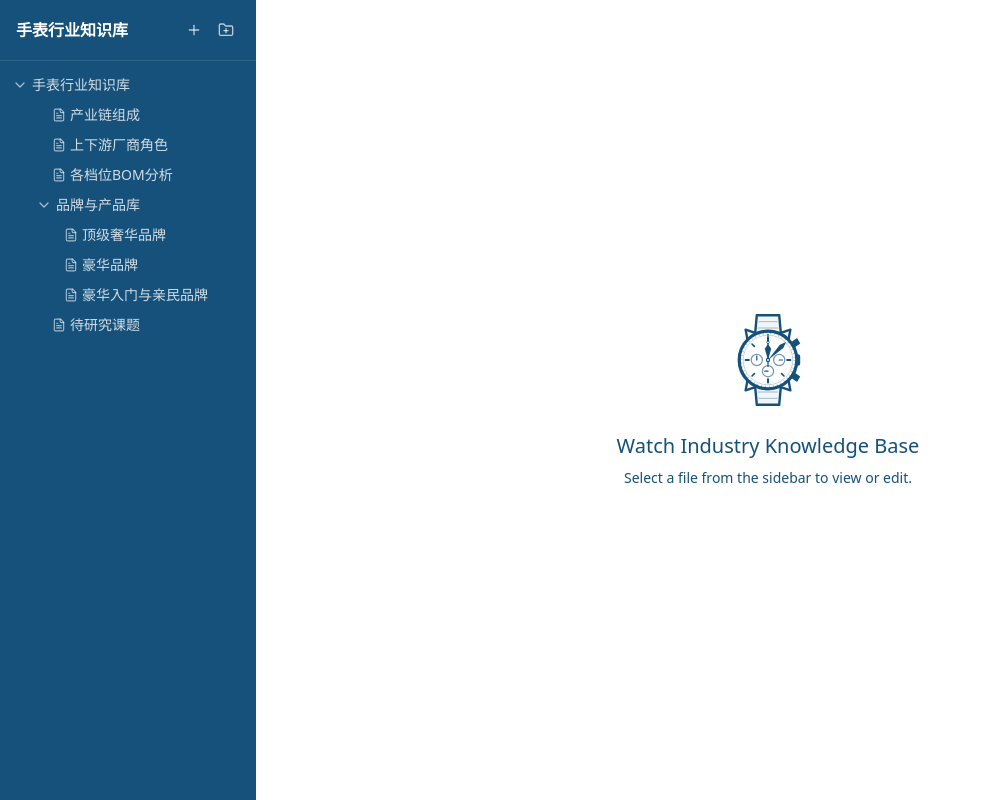
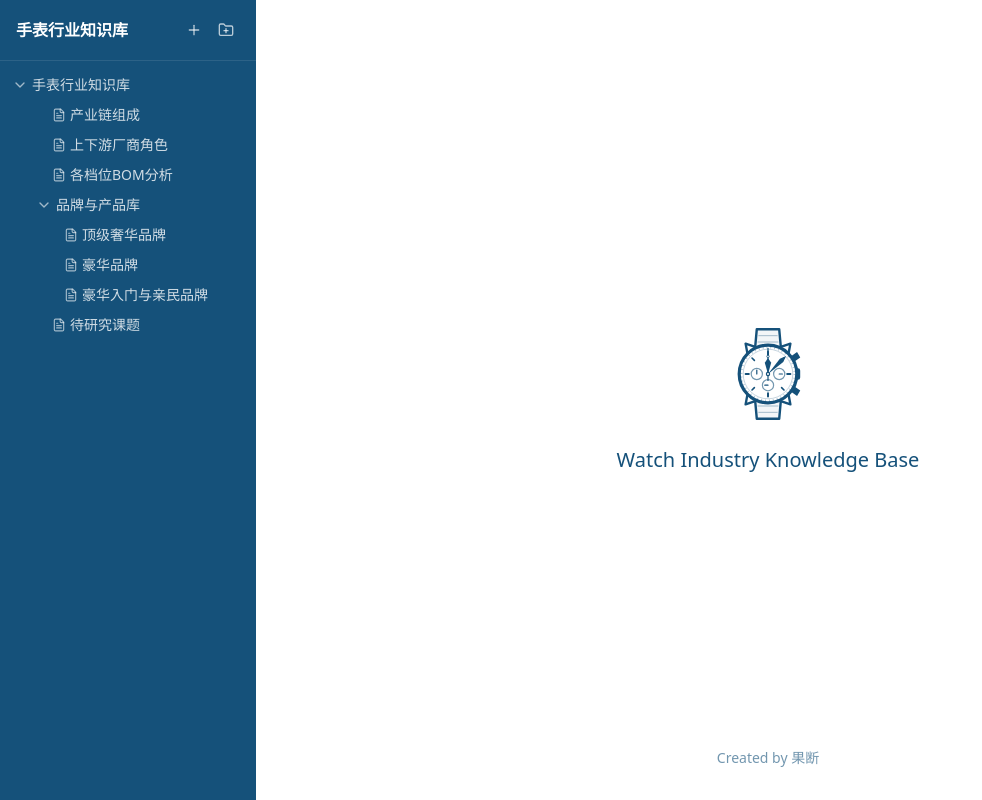
Before and after one commit to outtalents/watchwiki2.0, a React (Vite) app: page / in a window 1280 px wide. Shown: the whole page, without its empty margins (0-982 px from the left). Built offline with nearby package versions, Linux system fonts and the light colour scheme.

Commit message:
feat: Update app title and add footer text
Changes the application title in index.html to "Watch Industry Knowledge Base".
Adds a "Created by 果断" footer text to the editor component when no file is selected.

```diff
--- a/index.html
+++ b/index.html
@@ -3,7 +3,7 @@
   <head>
     <meta charset="UTF-8" />
     <meta name="viewport" content="width=device-width, initial-scale=1.0" />
-    <title>My Google AI Studio App</title>
+    <title>Watch Industry Knowledge Base</title>
   </head>
   <body>
     <div id="root"></div>
--- a/src/components/Editor.tsx
+++ b/src/components/Editor.tsx
@@ -30,7 +30,7 @@ export function Editor({ file, onUpdateContent }: EditorProps) {
 
   if (!file) {
     return (
-      <div className="flex-1 flex items-center justify-center bg-white dark:bg-gray-950 text-gray-400">
+      <div className="flex-1 flex items-center justify-center bg-white dark:bg-gray-950 text-gray-400 relative">
         <div className="text-center">
           <svg
             xmlns="http://www.w3.org/2000/svg"
@@ -105,7 +105,9 @@ export function Editor({ file, onUpdateContent }: EditorProps) {
             <circle cx="60" cy="60" r="2" fill="white" className="dark:fill-gray-950" strokeWidth="1.5" />
           </svg>
           <h2 className="text-xl font-medium text-[#15517a]">Watch Industry Knowledge Base</h2>
-          <p className="mt-2 text-sm text-[#15517a]">Select a file from the sidebar to view or edit.</p>
+        </div>
+        <div className="absolute bottom-8 w-full text-center">
+          <p className="text-sm text-[#15517a] opacity-60">Created by 果断</p>
         </div>
       </div>
     );
```
